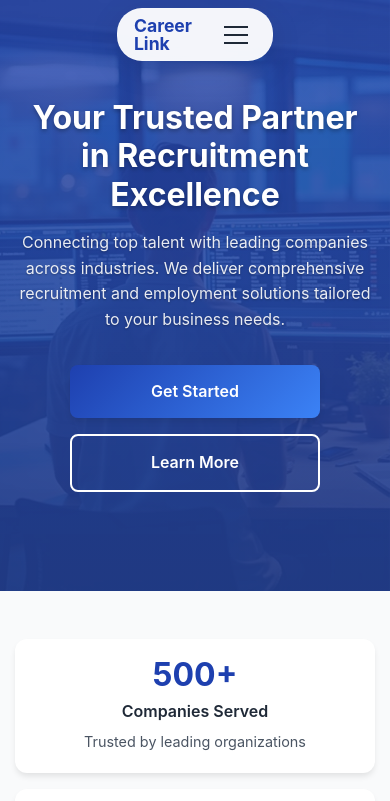
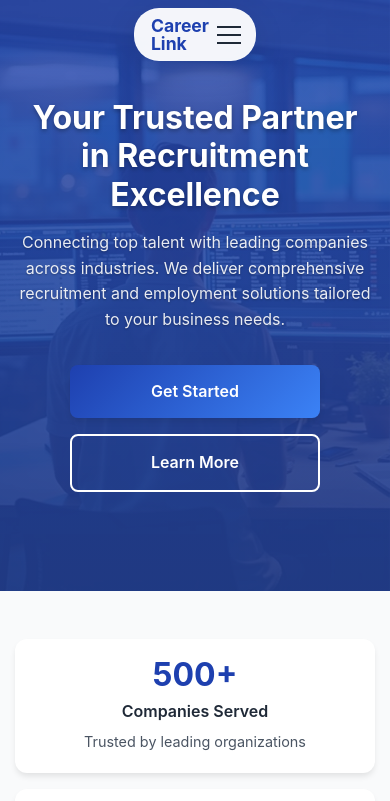
Before and after one commit to Ziad-Asr/recruitment-refined, a React (Vite) app: page / in a window 390 px wide. Shown: the top 801 px of the page. Built offline with nearby package versions, Linux system fonts and the light colour scheme.

Commit message:
Code edited in Lovable Code Editor

```diff
--- a/src/components/Header/Header.css
+++ b/src/components/Header/Header.css
@@ -204,14 +204,12 @@
 @media (max-width: 1440px) {
   .header-content {
     min-width: auto;
-    width: calc(100% - 2rem);
   }
 }
 
 @media (max-width: 1024px) {
   .header-content {
     min-width: auto;
-    width: calc(100% - 2rem);
     padding: 1rem 1.5rem;
   }
 
@@ -220,14 +218,13 @@
   }
 }
 
-@media (max-width: 768px) {
+@media (max-width: 900px) {
   .header {
     padding: 0.5rem 1rem;
   }
 
   .header-content {
-    min-width: auto;
-    width: calc(100% - 1rem);
+    width: calc(100% - 50px);
     padding: 0.75rem 1.5rem;
     border-radius: 25px;
   }
@@ -268,7 +265,7 @@
 
   .header-content {
     min-width: auto;
-    width: calc(100% - 1rem);
+    width: calc(100% - 50px);
     padding: 0.5rem 1rem;
   }
 
```
